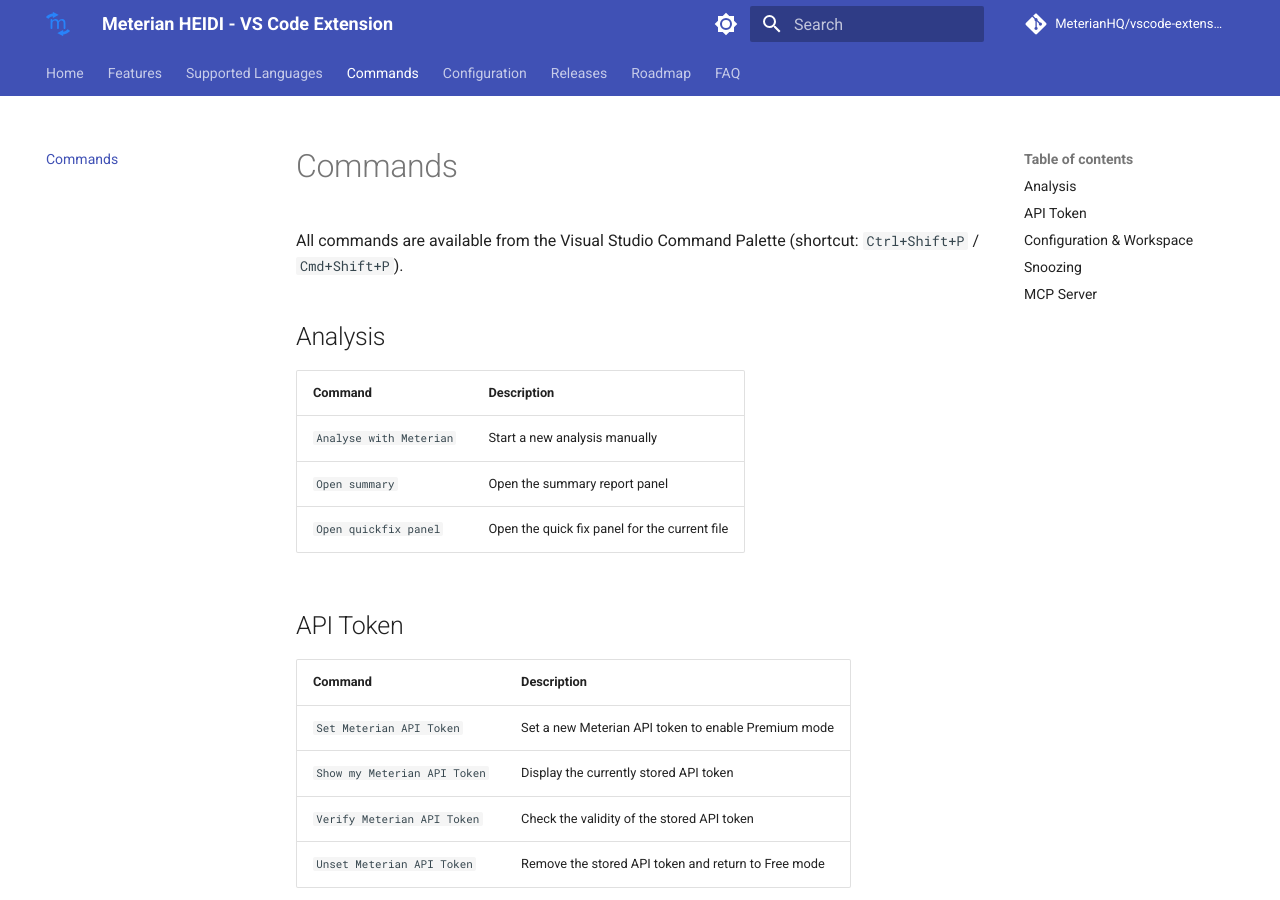
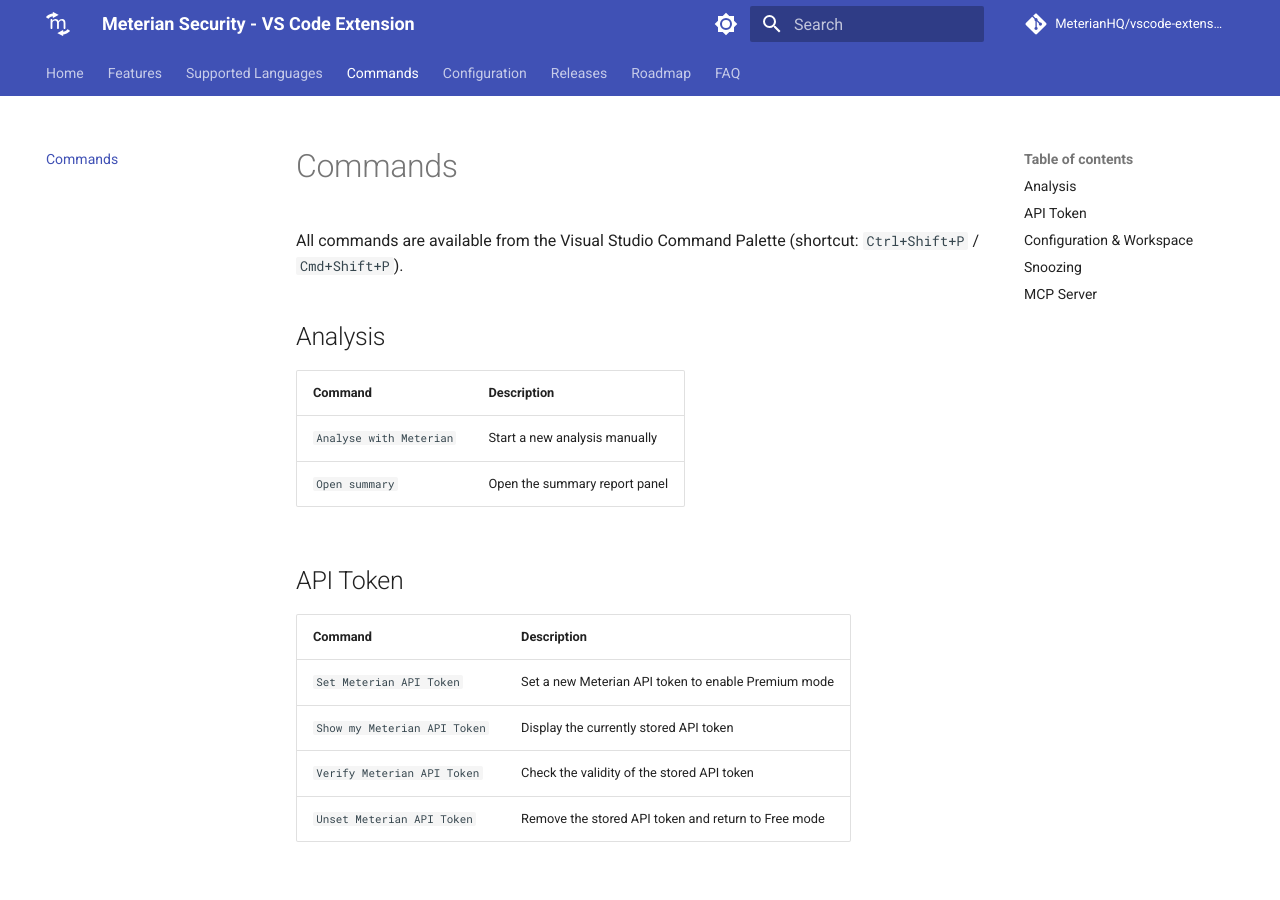
Before and after one commit to MeterianHQ/vscode-extension-tracker, an MkDocs documentation site: the page built from docs/commands.md, in a window 1280 px wide and 900 px high. Built offline with MkDocs 1.6.1 and Material for MkDocs 9.7.7, drawn with Linux system fonts in a browser that asks for light colours; comment, search, counter and statistics services are not loaded.

Commit message:
feat(docs): use white logo, rename site to Meterian Security, remove quickfix command

```diff
--- a/docs/commands.md
+++ b/docs/commands.md
@@ -8,7 +8,6 @@
 |---------|-------------|
 | `Analyse with Meterian` | Start a new analysis manually |
 | `Open summary` | Open the summary report panel |
-| `Open quickfix panel` | Open the quick fix panel for the current file |
 
 ## API Token
 
--- a/mkdocs.yml
+++ b/mkdocs.yml
@@ -1,4 +1,4 @@
-site_name: Meterian HEIDI - VS Code Extension
+site_name: Meterian Security - VS Code Extension
 site_description: Detect and fix open-source vulnerabilities directly in your IDE
 site_url: https://meterianhq.github.io/vscode-extension-tracker/
 repo_url: https://github.com/MeterianHQ/vscode-extension-tracker
```
Also changed, not shown: docs/assets/logo.svg.
